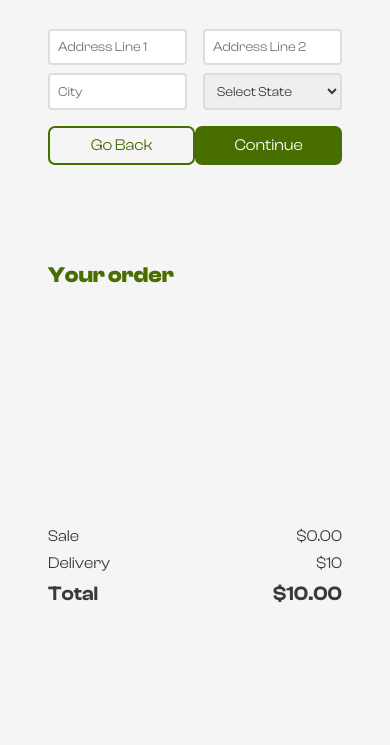
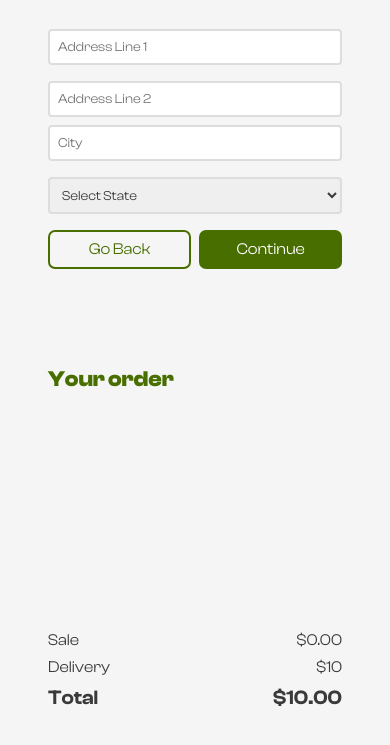
Before and after one commit to Coders6754/Green-Paradise, a plain HTML site: page checkout/delivery.html in a window 390 px wide. Shown: the part 151-896 px from the top of the page. Drawn offline with Linux system fonts and the light colour scheme; no server answers.

Commit message:
optimized responsiveness

```diff
--- a/checkout/style.css
+++ b/checkout/style.css
@@ -258,4 +258,21 @@ body {
   }
 }
 @media screen and (max-width: 650px) {
+  .formContainer div {
+    width: 100%;
+    flex-direction: column;
+    gap: 1em;
+  }
+  .formContainer input {
+    width: 100%;
+  }
+  .formContainer select {
+    width: 100%;
+  }
+  .buttonWarapperSuccess {
+    gap: 0.5em;
+  }
+  .deliverypageButtonWrapper {
+    gap: 0.5em;
+  }
 }
```
